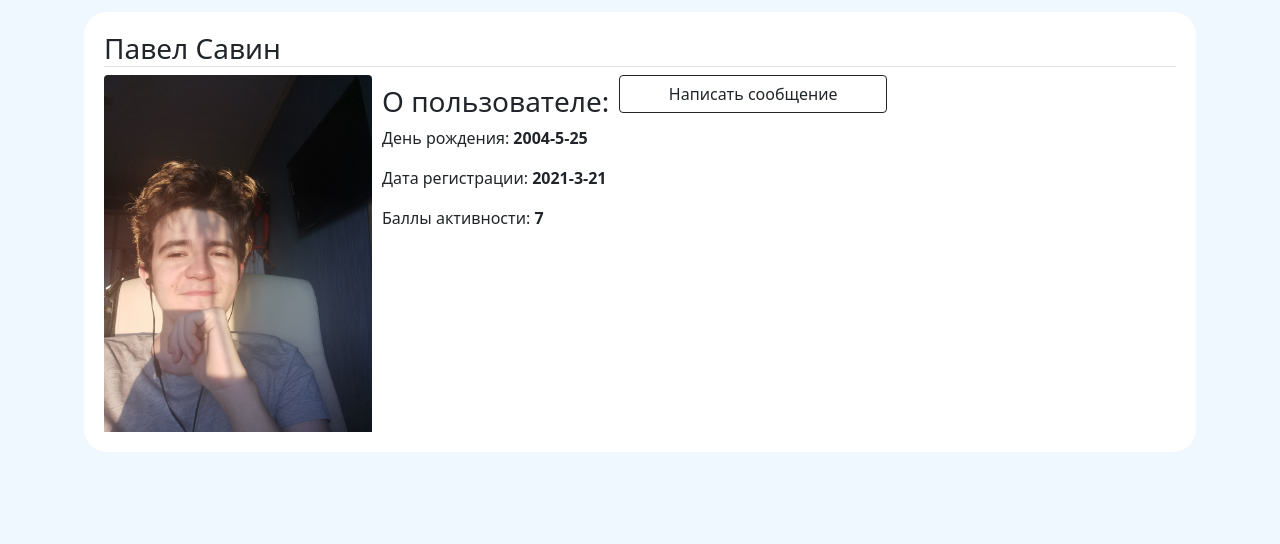
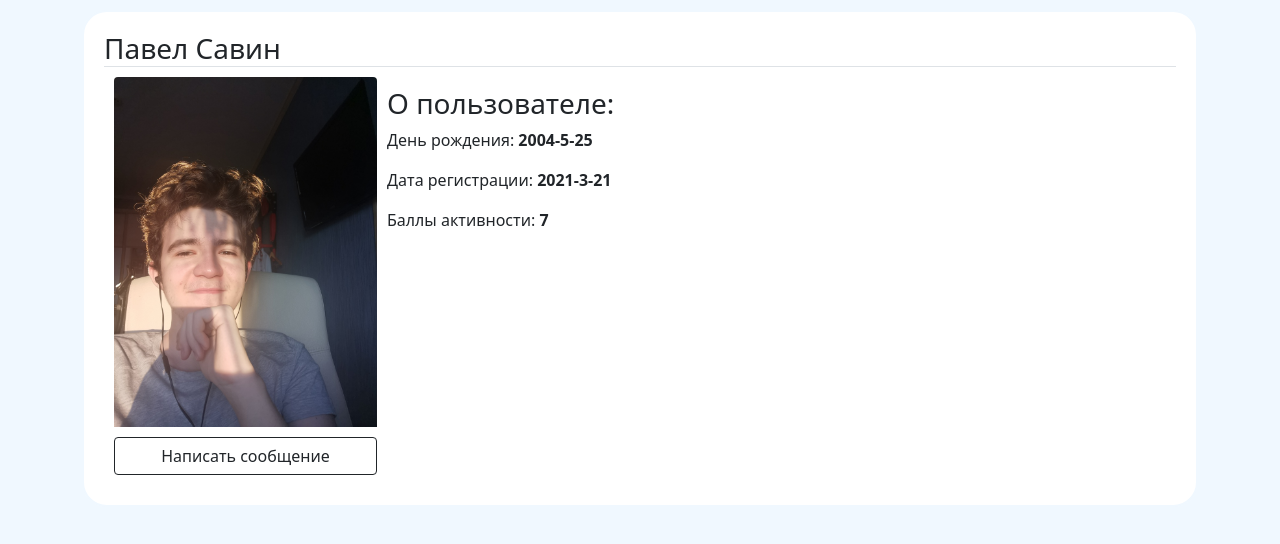
Before and after one commit to Nekson228/Webby, a Flask app: page /profile/3 in a window 1280 px wide. Shown: the part 112-656 px from the top of the page. Run offline with Flask 2, Linux system fonts and the light colour scheme; a user stored in the database is signed in; data comes from the database, SQL or seed files in the repository; some libraries are stand-ins or nearby versions.

Commit message:
fixed profile design issues

```diff
--- a/templates/profile.html
+++ b/templates/profile.html
@@ -4,6 +4,7 @@
 <form class="clearfix">
     <div class="clearfix">
         <h3 class="border-bottom">{{ user.name }} {{ user.surname }}</h3>
+        <div class="clearfix">
             <img src="{{ pic }}" class="profile-pic rounded-top w-25 h-25 float-start" alt="Упс! Аватарка не найдена!">
             <div class="float-start">
                 <h3>О пользователе:</h3>
@@ -11,11 +12,14 @@
                 <p>Дата регистрации: <b>{{ user.registration_time.year }}-{{ user.registration_time.month }}-{{ user.registration_time.day }}</b></p>
                 <p>Баллы активности: <b>{{ rating }}</b></p>
             </div>
+        </div>
+        <div>
             {% if user.id == current_user.id %}
                 <a class="btn btn-outline-dark w-25 rounded-bottom" href="/profile/avatar/{{ current_user.id }}">Сменить аватарку</a>
             {% else %}
                 <a class="btn btn-outline-dark w-25 rounded-bottom" href="/conversation/{{ user.id }}#page-bottom">Написать сообщение</a>
             {% endif %}
         </div>
+    </div>
 </form>
 {% endblock %}
```
Lines whose indentation alone changed are shown as unchanged.
